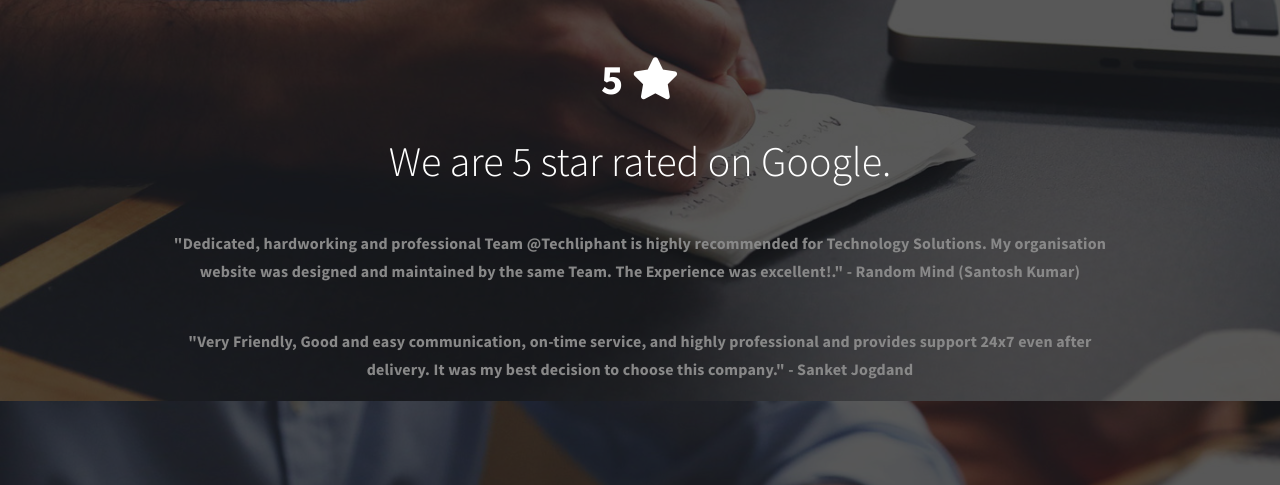
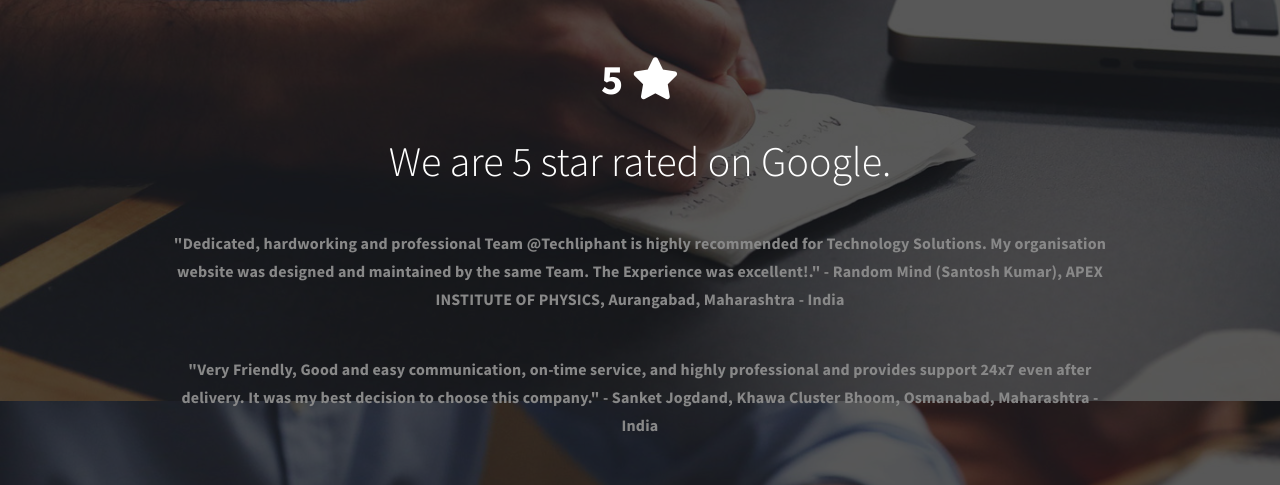
Before and after one commit to rushiprasad/rushiprasad.github.io, a plain HTML site: page index.html in a window 1280 px wide. Shown: the part 2454-2939 px from the top of the page. Drawn offline with Linux system fonts and the light colour scheme.

Commit message:
Update index.html

```diff
--- a/index.html
+++ b/index.html
@@ -299,9 +299,9 @@ http://www.templatemo.com/tm-498-stimulus
                <div class="col-md-offset-1 col-md-10 col-sm-12">
                     <h1 data-wow-delay="0.6s"><b>5</b>&nbsp;<i class="wow fadeInUp fa fa-star"></i></h1>
                     <h2 class="wow fadeInUp" data-wow-delay="0.8s">We are 5 star rated on Google.</h2>
-                    <p class="wow fadeInUp" data-wow-delay="1s"><b>"Dedicated, hardworking and professional Team @Techliphant is highly recommended for Technology Solutions. My organisation website was designed and maintained by the same Team. The Experience was excellent!." - Random Mind (Santosh Kumar)
+                    <p class="wow fadeInUp" data-wow-delay="1s"><b>"Dedicated, hardworking and professional Team @Techliphant is highly recommended for Technology Solutions. My organisation website was designed and maintained by the same Team. The Experience was excellent!." - Random Mind (Santosh Kumar), APEX INSTITUTE OF PHYSICS, Aurangabad, Maharashtra - India
 </b></p>
-                    <p class="wow fadeInUp" data-wow-delay="1s"><b>"Very Friendly, Good and easy communication, on-time service, and highly professional and provides support 24x7 even after delivery. It was my best decision to choose this company." - Sanket Jogdand</b></p>
+                    <p class="wow fadeInUp" data-wow-delay="1s"><b>"Very Friendly, Good and easy communication, on-time service, and highly professional and provides support 24x7 even after delivery. It was my best decision to choose this company." - Sanket Jogdand, Khawa Cluster Bhoom, Osmanabad, Maharashtra - India</b></p>
                </div>
 
           </div>
```
